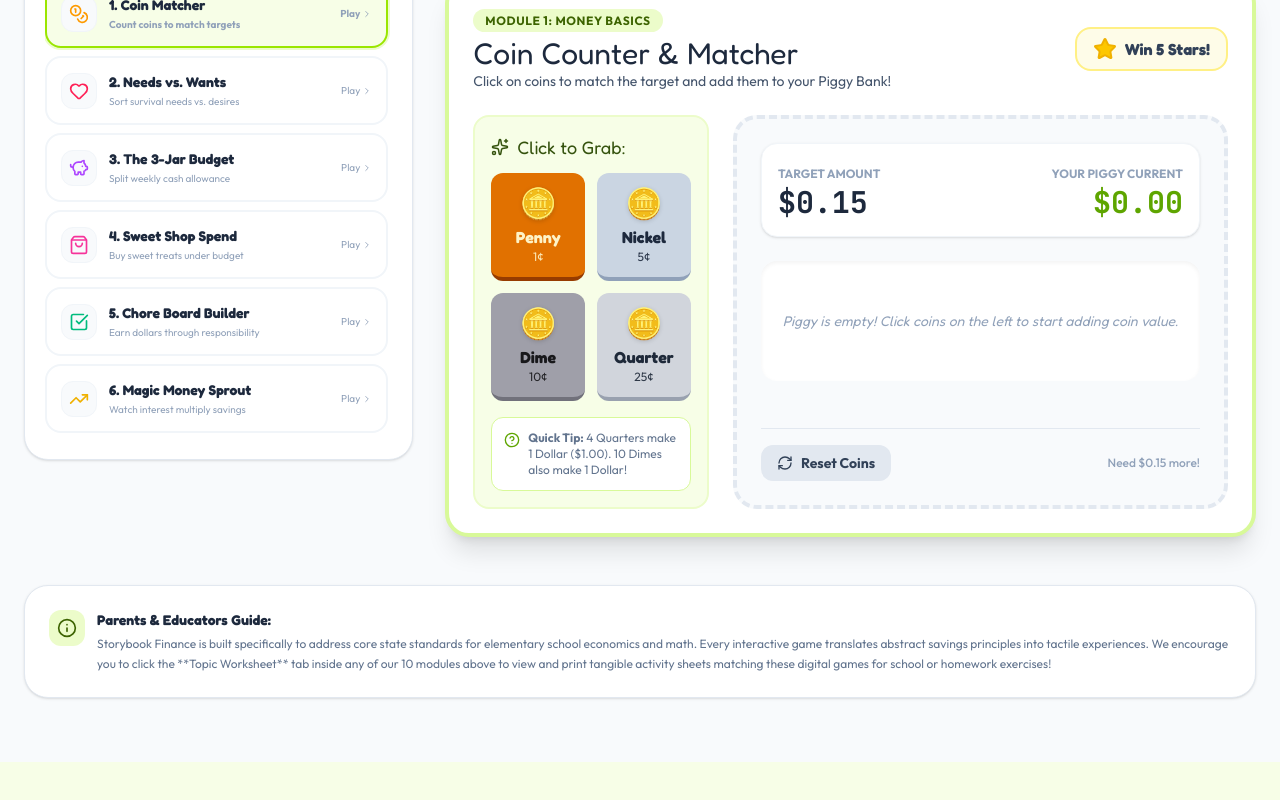
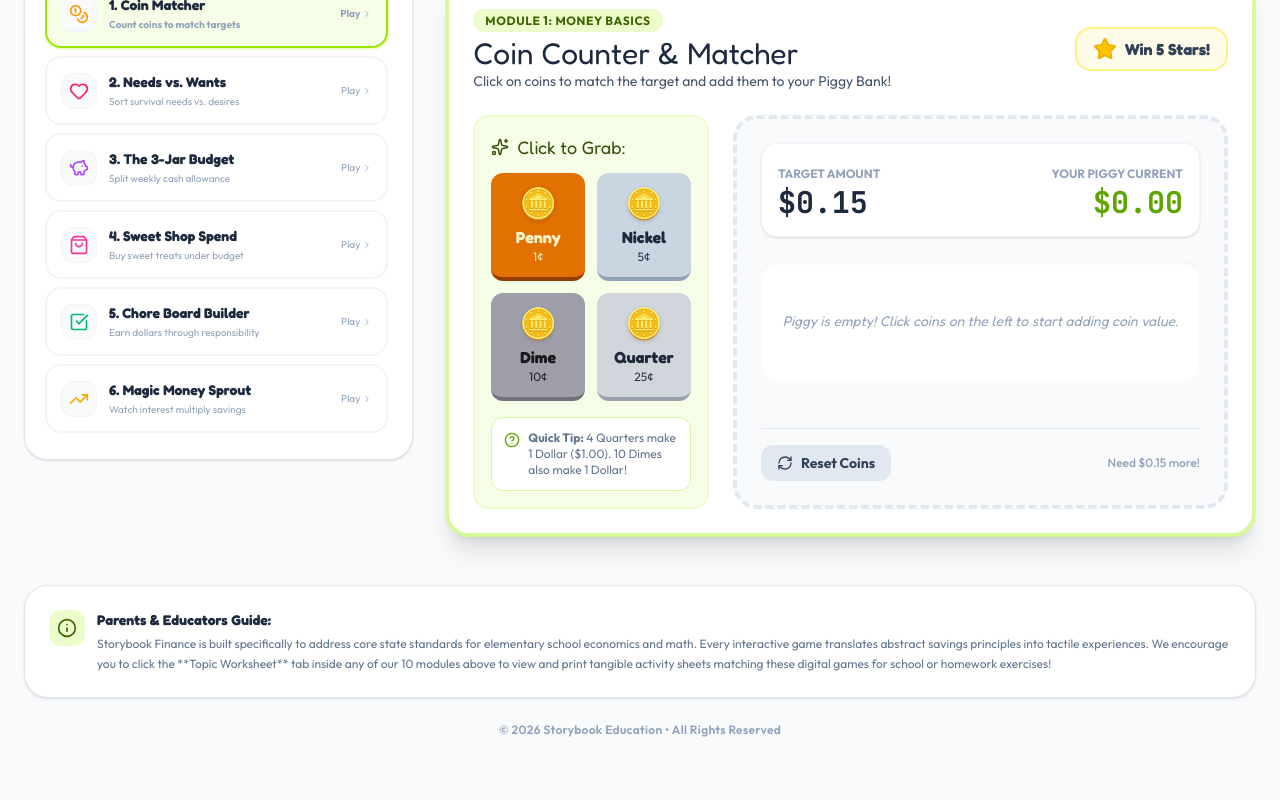
Before and after one commit to ealimon/storybook-finance-elementary, a React (Vite) app: page / in a window 1280 px wide. Shown: the part 379-1179 px from the top of the page. Before the commit the page ends 1141 px from the top, so only its background shows below. Built offline with nearby package versions, Linux system fonts and the light colour scheme.

Commit message:
feat(footer): add copyright notice to application footer

```diff
--- a/src/App.tsx
+++ b/src/App.tsx
@@ -375,6 +375,9 @@ export default function App() {
             </div>
           </div>
         </div>
+        <div className="mt-6 mb-12 text-center text-xs text-slate-400 font-semibold tracking-wide">
+          © 2026 Storybook Education • All Rights Reserved
+        </div>
       </footer>
 
     </div>
```
